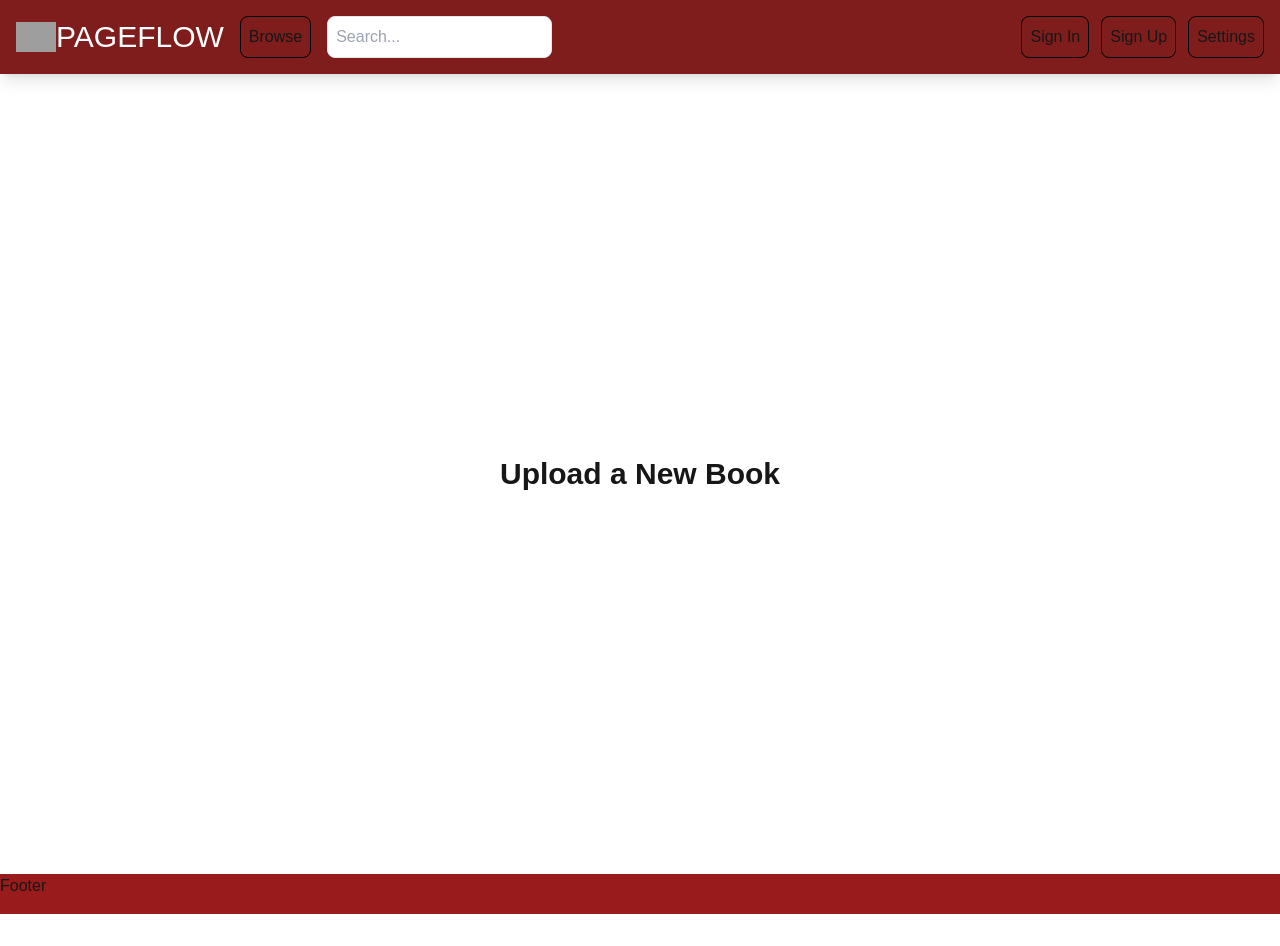
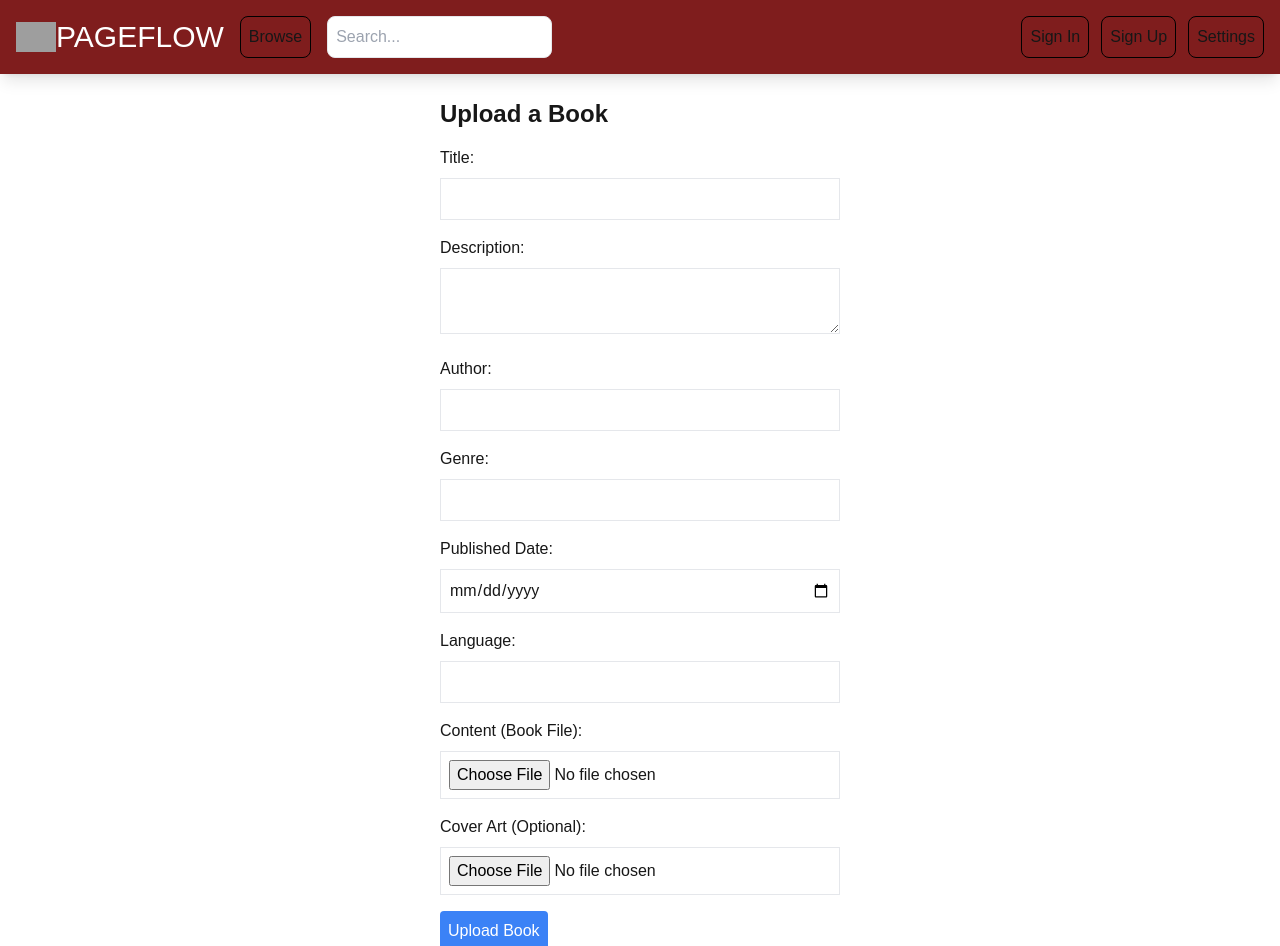
Before and after one commit to ChaceN89/library, a Next.js app in the folder frontend/: page /upload in a window 1280 px wide. Shown: the top 946 px of the page. Before the commit the page ends 914 px from the top, so only its background shows below. Built offline with nearby package versions, Linux system fonts and the light colour scheme; no server answers; grey boxes are pictures that could not be loaded.

Commit message:
added upload books

```diff
--- /dev/null
+++ b/frontend/src/API/uploadAPI.jsx
@@ -0,0 +1,26 @@
+import { API_BASE_URL } from '../globals';
+import { checkAndRefreshAccessToken } from './tokenFetchAPI';  // Ensure the token is valid
+
+export const uploadBook = async (data) => {
+  try {
+    const accessToken = await checkAndRefreshAccessToken();  // Ensure valid token
+
+    const response = await fetch(`${API_BASE_URL}/books/`, {
+      method: 'POST',
+      headers: {
+        'Authorization': `Bearer ${accessToken}`,
+        'Accept': 'application/json',
+        'X-CSRFToken': localStorage.getItem('csrftoken'),  // Ensure CSRF token is sent
+      },
+      body: data,  // Send form data
+    });
+
+    if (!response.ok) {
+      throw new Error('Failed to upload book');
+    }
+
+    return await response.json();  // Return the result
+  } catch (error) {
+    throw error;  // Throw error to handle it in the component
+  }
+};
--- a/frontend/src/app/upload/page.jsx
+++ b/frontend/src/app/upload/page.jsx
@@ -1,10 +1,9 @@
+import Upload from '@/components/library/upload/Upload'
 import React from 'react'
 
 function UploadPage() {
   return (
-    <div className='min-h-screen w-full flex justify-center items-center text-3xl font-bold'>
-      Upload a New Book
-    </div>
+    <Upload />
   )
 }
 
--- /dev/null
+++ b/frontend/src/components/library/upload/Upload.jsx
@@ -0,0 +1,158 @@
+"use client";
+import React, { useState } from 'react';
+import { uploadBook } from '@/API/uploadAPI';  // Import the upload API
+import { toast } from 'react-hot-toast';  // For notifications
+import { useRouter } from 'next/navigation';  // To handle navigation
+
+function Upload() {
+  const [formData, setFormData] = useState({
+    title: '',
+    description: '',
+    author: '',
+    genre: '',
+    published_date: '',
+    language: '',
+    content: null,
+    cover_art: null,
+  });
+  const [loading, setLoading] = useState(false);
+  const router = useRouter();  // Initialize the router for redirects
+
+  const handleChange = (e) => {
+    const { name, value } = e.target;
+    setFormData({ ...formData, [name]: value });
+  };
+
+  const handleFileChange = (e) => {
+    const { name } = e.target;
+    setFormData({ ...formData, [name]: e.target.files[0] });
+  };
+
+  const handleSubmit = async (e) => {
+    e.preventDefault();
+    setLoading(true);
+    const uploadToast = toast.loading("Uploading book...");
+
+    const data = new FormData();
+    data.append('title', formData.title);
+    data.append('description', formData.description);
+    data.append('author', formData.author);
+    data.append('genre', formData.genre);
+    data.append('published_date', formData.published_date);
+    data.append('language', formData.language);
+    data.append('content', formData.content);
+    data.append('cover_art', formData.cover_art);
+
+    try {
+      await uploadBook(data);  // Call the API function
+      toast.success('Book uploaded successfully!', { id: uploadToast });
+      router.push('/my-books');  // Redirect to my-books page
+    } catch (error) {
+      toast.error(error.message || 'Failed to upload book', { id: uploadToast });
+    } finally {
+      setLoading(false);
+    }
+  };
+
+  return (
+    <div className="p-6 max-w-md mx-auto">
+      <h1 className="text-2xl font-bold mb-4">Upload a Book</h1>
+
+      <form onSubmit={handleSubmit} encType="multipart/form-data">
+        {/* Title */}
+        <label className="block mb-2">Title:</label>
+        <input
+          type="text"
+          name="title"
+          value={formData.title}
+          onChange={handleChange}
+          className="border p-2 mb-4 w-full"
+          required
+        />
+
+        {/* Description */}
+        <label className="block mb-2">Description:</label>
+        <textarea
+          name="description"
+          value={formData.description}
+          onChange={handleChange}
+          className="border p-2 mb-4 w-full"
+          required
+        />
+
+        {/* Author */}
+        <label className="block mb-2">Author:</label>
+        <input
+          type="text"
+          name="author"
+          value={formData.author}
+          onChange={handleChange}
+          className="border p-2 mb-4 w-full"
+          required
+        />
+
+        {/* Genre */}
+        <label className="block mb-2">Genre:</label>
+        <input
+          type="text"
+          name="genre"
+          value={formData.genre}
+          onChange={handleChange}
+          className="border p-2 mb-4 w-full"
+        />
+
+        {/* Published Date */}
+        <label className="block mb-2">Published Date:</label>
+        <input
+          type="date"
+          name="published_date"
+          value={formData.published_date}
+          onChange={handleChange}
+          className="border p-2 mb-4 w-full"
+        />
+
+        {/* Language */}
+        <label className="block mb-2">Language:</label>
+        <input
+          type="text"
+          name="language"
+          value={formData.language}
+          onChange={handleChange}
+          className="border p-2 mb-4 w-full"
+        />
+
+        {/* Content File */}
+        <label className="block mb-2">Content (Book File):</label>
+        <input
+          type="file"
+          name="content"
+          onChange={handleFileChange}
+          className="border p-2 mb-4 w-full"
+          accept=".txt"
+          required
+        />
+
+        {/* Cover Art */}
+        <label className="block mb-2">Cover Art (Optional):</label>
+        <input
+          type="file"
+          name="cover_art"
+          onChange={handleFileChange}
+          className="border p-2 mb-4 w-full"
+          accept="image/png, image/jpeg"
+        />
+
+        {/* Submit Button */}
+        <button
+          type="submit"
+          className="bg-blue-500 text-white p-2 rounded"
+          disabled={loading}
+        >
+          {loading ? 'Uploading...' : 'Upload Book'}
+        </button>
+      </form>
+    </div>
+  );
+}
+
+export default Upload;
```
